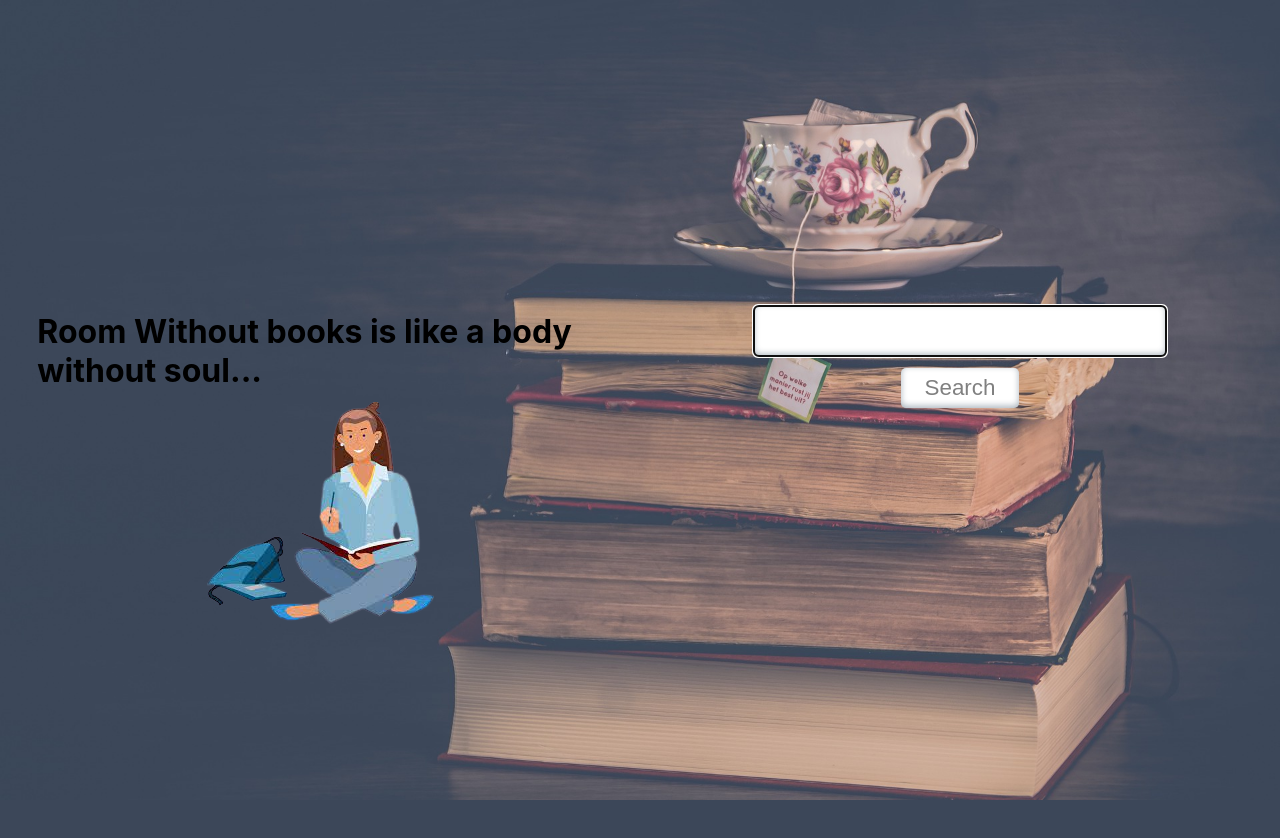
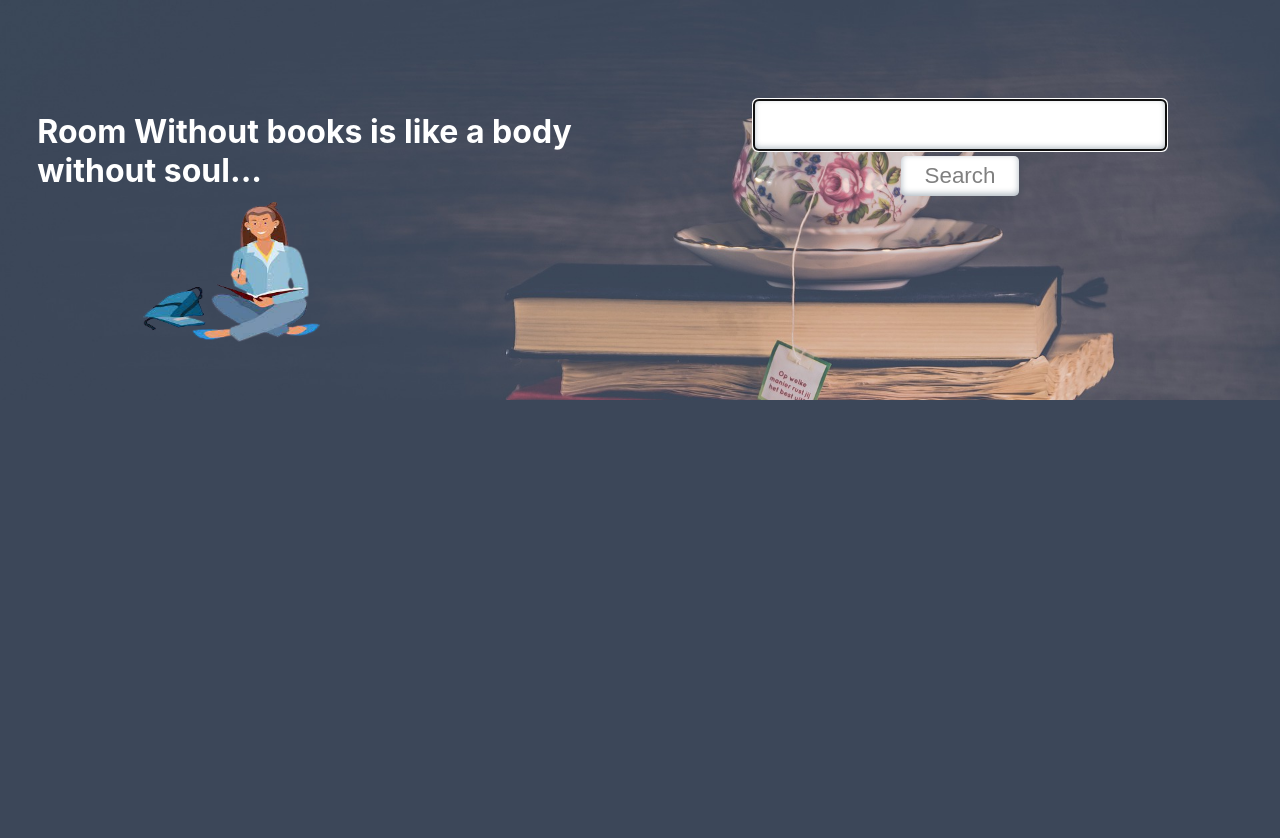
Before and after one commit to anshikachaurasiya-cedcoss/React, a React (Create React App) app: page / in a window 1280 px wide. Shown: the top 838 px of the page. After the commit the page ends 800 px from the top, so only its background shows below. Built offline with nearby package versions, Linux system fonts and the light colour scheme.

Commit message:
library app

```diff
--- a/package.json
+++ b/package.json
@@ -8,6 +8,7 @@
     "@testing-library/user-event": "^13.5.0",
     "react": "^18.2.0",
     "react-dom": "^18.2.0",
+    "react-router-dom": "^6.4.2",
     "react-scripts": "5.0.1",
     "web-vitals": "^2.1.4"
   },
--- a/src/App.css
+++ b/src/App.css
@@ -1,6 +1,10 @@
 *{
   padding: 0;
   margin: 0;
+}
+body{
+  background-color: #3c4759;
+
 }
 .main{
   height: auto;
@@ -14,7 +18,7 @@
   flex-direction: column;
 }
 .landingPage_innerdiv1{
-  height: 100vh;
+  height: 50vh;
   width: 100%;
   display: flex;
   flex-direction: row;
@@ -22,8 +26,10 @@
   background-size: cover;
   background-image: url('/public/bg.jpg');
 }
+
 .landingPage_innerdiv1 h1{
   margin: 2%;
+  color: white;
 }
 .landingpage_right{
   height: 200px;
@@ -33,10 +39,19 @@
   flex-direction: column;
   align-items: center;
 }
+.landingpage_right img{
+  height: 70%;
+  width: 30%;
+  margin-right: 30%;
+}
+.item p{
+  text-align: center;
+  font-size: 1.2rem;
+  font-weight: 700;
+}
 input{
   height: 50px;
   width: 70%;
-  margin: 1%;
   border: none;
   border-radius: 5px;
   font-size: 1.4rem;
@@ -55,7 +70,7 @@ button{
 }
 .list{
   display: grid;
-  grid-template-columns: repeat(auto-fill,minmax(290px,1fr));
+  grid-template-columns: repeat(auto-fill,minmax(190px,1fr));
   gap: 24px;
   justify-content: space-around;
   width: 75%;
@@ -63,10 +78,15 @@ button{
   padding: 4% 0;
 }
 .item{
-  height: 300px;
+  height: 250px;
+  width: 70%;
   box-shadow: rgb(99 99 99 / 20%) 0px 2px 8px 0px;
   padding: 10px;
   border-radius: 10px;
   cursor: grab;
-  background-color: lightblue;
+  background-color: rgb(216, 239, 247);
 }
+.item img{
+  height: 50%;
+  width: 95%;
+}
--- a/src/App.js
+++ b/src/App.js
@@ -1,11 +1,42 @@
+import { useEffect, useRef, useState } from 'react';
 import './App.css';
 import LandingPage from './Components/LandingPage';
 
 function App() {
+  var value=''
+  const [arr,setArr]=useState([])
+  var inpVal=useRef()
+
+  useEffect(() => {
+    if (inpVal.current) {
+      inpVal.current.focus();
+    }
+  }, []);
+
+  const search=()=>{
+    value = inpVal.current.value
+    fetch('https://openlibrary.org/search.json?q=fantastic+mr+fox&mode=ebooks&has_fulltext=true')
+    .then(res=>res.json())
+    .then(data=>{
+        setArr(data.docs)
+    })
+  }
+
+  const divhandler=(seed)=>{
+    fetch('https://openlibrary.org/api/books?bibkeys=ISBN:'+seed+'&jscmd=details&format=json')
+    .then(res=>res.json())
+    .then(data=>{
+      let x='ISBN:'+seed;
+      window.location.href=data[x].info_url
+    })
+  }
+
   return (
-     <div className='main'>
-        <LandingPage/>
+    <>
+    <div className='main'>
+      <LandingPage arr={arr} search={search} div={divhandler} val={inpVal}/>
     </div>
+    </>
   );
 }
 
--- a/src/Components/LandingPage.js
+++ b/src/Components/LandingPage.js
@@ -1,40 +1,26 @@
-import React, { useEffect, useRef, useState } from 'react'
+import React from "react"
 
-const LandingPage = () => {
-    const [arr,setArr]=useState([])
-    var inpVal=useRef()
-    const search=()=>{
-        fetch('https://openlibrary.org/search.json?q=fantastic+mr+fox&mode=ebooks&has_fulltext=true')
-        .then(res=>res.json())
-        .then(data=>{
-            setArr(data.docs)
-            console.log(data)
-            console.log(data.docs)
-        })
-    }
-    useEffect(() => {
-        if (inpVal.current) {
-          inpVal.current.focus();
-        }
-      }, []);
+const LandingPage = (props) => {
 
-      return (
-      <div className='landingPage'>
+    return (
+    <div className='landingPage'>
         <div className='landingPage_innerdiv1'>
             <div className='landingpage_right'>
                 <h1>Room Without books is like a body without soul...</h1>
                 <img src='pic.png' alt=''/>
             </div>
             <div className='landingpage_right'>
-                <input ref={inpVal}/>
-                <button onClick={search}>Search</button>
+                <input ref={props.val}/>
+                <button onClick={props.search}>Search</button>
             </div>
         </div>
-        <div className='list'>
-            {arr.map((item)=>{
+        <div className='list' >
+            {props.arr.map((item,i)=>{
                 return(
-                <div className='item'>
+                <div className='item' ind={i} onClick={()=>props.div(item.isbn[0])}>
                     <p>{item.title}</p>
+                    <img src={`https://covers.openlibrary.org/b/olid/${item.cover_edition_key}-M.jpg`} alt=""/>
+                    <p>{item.ebook_access}</p>
                 </div>
                 )
             })}
--- a/src/index.js
+++ b/src/index.js
@@ -6,12 +6,6 @@ import reportWebVitals from './reportWebVitals';
 
 const root = ReactDOM.createRoot(document.getElementById('root'));
 root.render(
-  <React.StrictMode>
-    <App />
-  </React.StrictMode>
+  <App/>
 );
-
-// If you want to start measuring performance in your app, pass a function
-// to log results (for example: reportWebVitals(console.log))
-// or send to an analytics endpoint. Learn more: https://bit.ly/CRA-vitals
 reportWebVitals();
```
Also changed, not shown: 1 other file (tests, documents, lock files or other folders).
